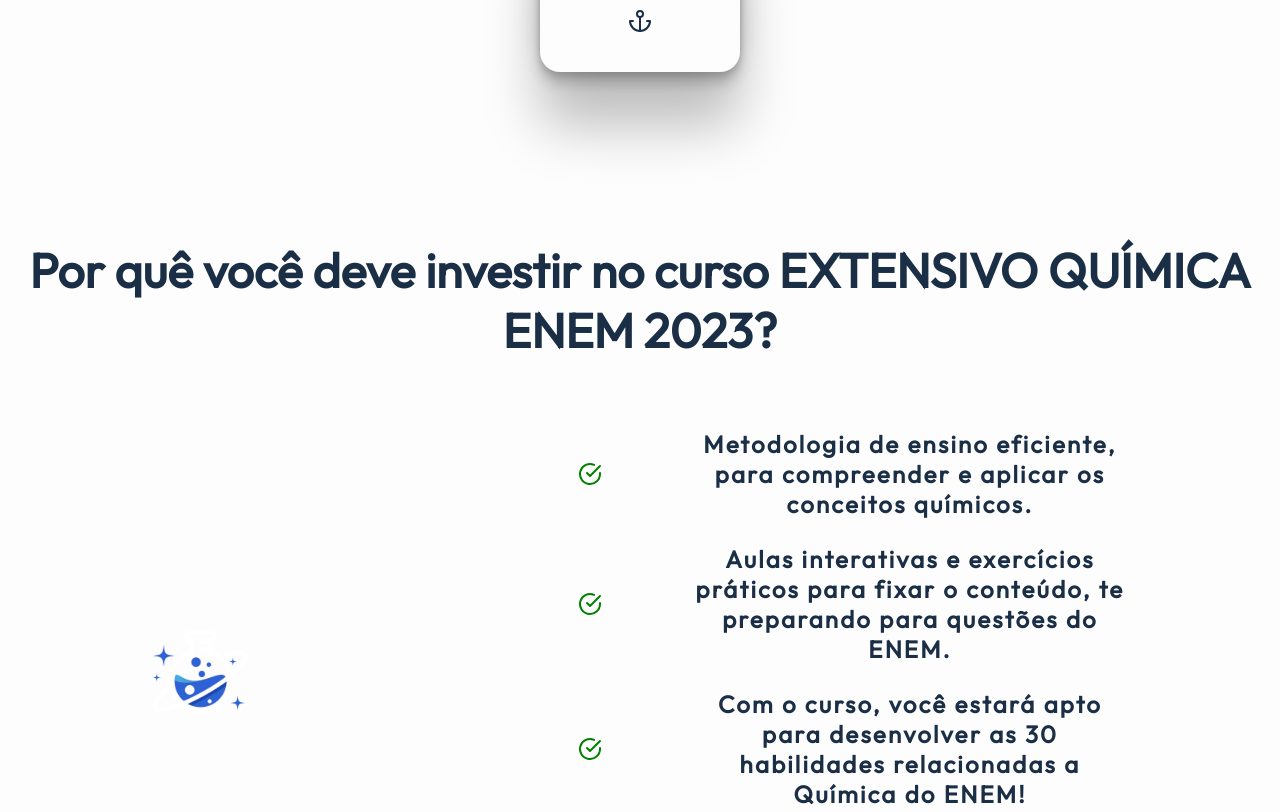
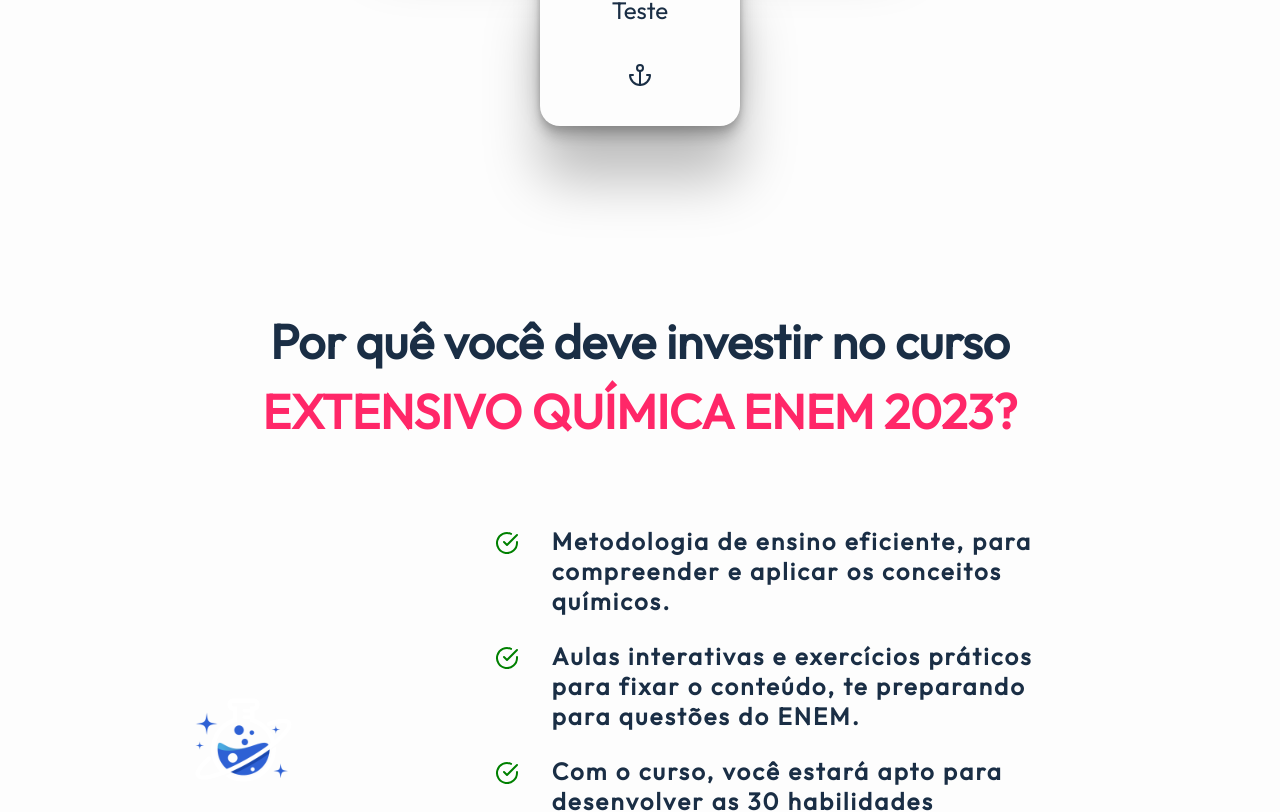
Before and after one commit to luccaparadeda/phdaquimica, a Next.js app: page /curso in a window 1280 px wide. Shown: the part 1988-2800 px from the top of the page. Built offline with nearby package versions, Linux system fonts and the light colour scheme.

Commit message:
feat: aa

```diff
--- a/pages/curso.tsx
+++ b/pages/curso.tsx
@@ -107,10 +107,15 @@ const Curso = () => {
                     </div>
                 </div>
                 <div className={thirdView.thirdView}>
-                    <h2>
-                        Por quê você deve investir no curso EXTENSIVO QUÍMICA
-                        ENEM 2023?
-                    </h2>
+                    <div>
+                        <h2>
+                            Por quê você deve investir no curso
+                        </h2>
+                        <h2 className={curso.textPink}>
+                            EXTENSIVO QUÍMICA
+                            ENEM 2023?
+                        </h2>
+                    </div>
                     <Checks
                         image="/LogoImage.png"
                         icon={<CheckCircle color="green" />}
--- a/styles/components/checked.module.scss
+++ b/styles/components/checked.module.scss
@@ -1,16 +1,16 @@
 .checkedWrapper {
 	display: flex;
-	gap: 20px;
-	align-items: center;
-	color: var(--dark-blue);
-	font-weight: 700;
-	letter-spacing: 2.2px;
+	gap: 5px;
+	align-items: left;
+
+	p {
+		color: var(--dark-blue);
+		font-weight: 700;
+		letter-spacing: 2.2px;
+		text-align: left;
+	}
 	svg {
-		min-width: 10rem;
-	}
-	@media (max-width:700px) {
-			svg {
-				display: none;
-			}
+		min-width: 5rem;
+		margin-top: 5px;
 	}
 }
--- a/styles/curso/curso.module.scss
+++ b/styles/curso/curso.module.scss
@@ -1,3 +1,6 @@
+.textPink {
+	color: var(--pink);
+}
 .container {
 	width: 100vw;
 	height: 500vh;
@@ -54,7 +57,8 @@
 			.bePartOf {
 				border-radius: 20px;
 				padding: 0 20px ;
-				text-shadow: 4px 3px 0px rgb(20, 255, 20);
+				background-color: var(--blue);
+				color: var(--off-white);
 			}
 			.waranty {
 				text-shadow: 4px 3px 3px var(--pink);
@@ -82,7 +86,7 @@
 		}
 		.card {
 			h2 {
-				color: var(--dark-blue);
+				color: var(--pink);
 			}
 			height: 60vh;
 			width:30vw;
--- a/styles/curso/firstView.module.scss
+++ b/styles/curso/firstView.module.scss
@@ -16,14 +16,14 @@
 		color: var(--dark-blue);
 		font-weight: 700;
 
-		.title {
-			&BackgroundColor {
-				background-color: var(--pink);
-				padding: 0 10px;
-			}
-		}
 	}
+}
 
+.title {
+	&BackgroundColor {
+		background-color: var(--pink);
+		padding: 0 10px;
+	}
 	.leadToPrice {
 		background-color: var(--blue);
 		color: white;
--- a/styles/curso/fourthView.module.scss
+++ b/styles/curso/fourthView.module.scss
@@ -32,7 +32,7 @@
 			}
 
 			h2:nth-child(2) {
-				text-shadow: 1px 2px var(--pink);
+				text-shadow: 4px 3px 0px rgb(20, 255, 20);
 				font-size: 4rem;
 			}
 		}
--- a/styles/views/checks.module.scss
+++ b/styles/views/checks.module.scss
@@ -2,7 +2,7 @@
 	display: flex;
 	width: 100%;
 	height: 100%;
-	justify-content: space-around;
+	justify-content: space-evenly;
 	img {
 		display: none;
 		@media (min-width: 700px) {
```
Also changed, not shown: 2 other files (tests, documents, lock files or other folders).
